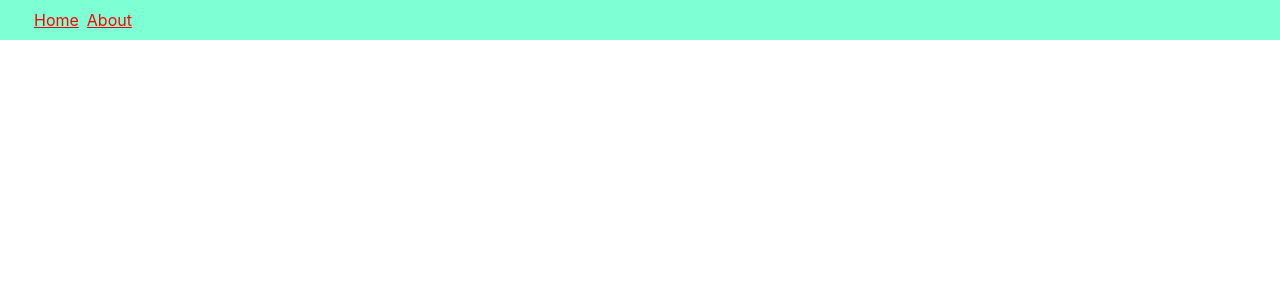
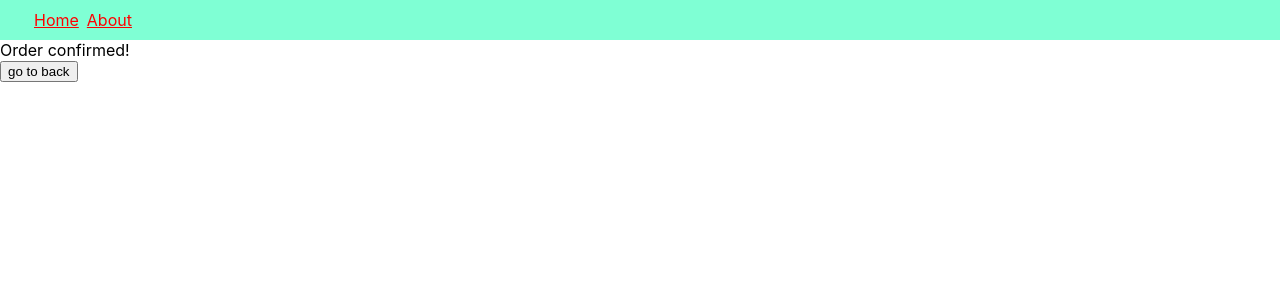
Before and after one commit to fadelun/react-router-dom, a React (Create React App) app: page /order-summary in a window 1280 px wide. Before the commit this address had no page. Shown: the top 300 px of the page. Built offline with nearby package versions, Linux system fonts and the light colour scheme; the HTML template or start-up script is replaced by a standard one.

Commit message:
Navigating Progammatically

```diff
--- a/src/App.js
+++ b/src/App.js
@@ -2,6 +2,7 @@
 import Home from "./components/Home";
 import About from "./components/About";
 import { Navbar } from "./components/Navbar";
+import { OrderSummary } from "./components/OrderSummary";
 
 function App() {
   return (
@@ -10,6 +11,7 @@
       <Routes>
         <Route path="/" element={<Home />} />
         <Route path="/about" element={<About />} />
+        <Route path="/order-summary" element={<OrderSummary />} />
       </Routes>
     </div>
   );
--- a/src/components/Home.js
+++ b/src/components/Home.js
@@ -1,9 +1,14 @@
+import { useNavigate } from "react-router-dom";
+// import { OrderSummary } from "./components/OrderSummary";
 import React from "react";
 
 const Home = () => {
+  const navigate = useNavigate();
+
   return (
     <div>
       <p>This is home page</p>
+      <button onClick={() => navigate("order-summary", { replace: true })}>place order</button>
     </div>
   );
 };
--- /dev/null
+++ b/src/components/OrderSummary.js
@@ -0,0 +1,13 @@
+import React from "react";
+import { useNavigate } from "react-router-dom";
+
+export const OrderSummary = () => {
+  const navigate = useNavigate();
+
+  return (
+    //   useNavigate -1 is used to go to the previous page
+    <>
+      <div>Order confirmed!</div> <button onClick={() => navigate(-1)}>go to back</button>
+    </>
+  );
+};
```
